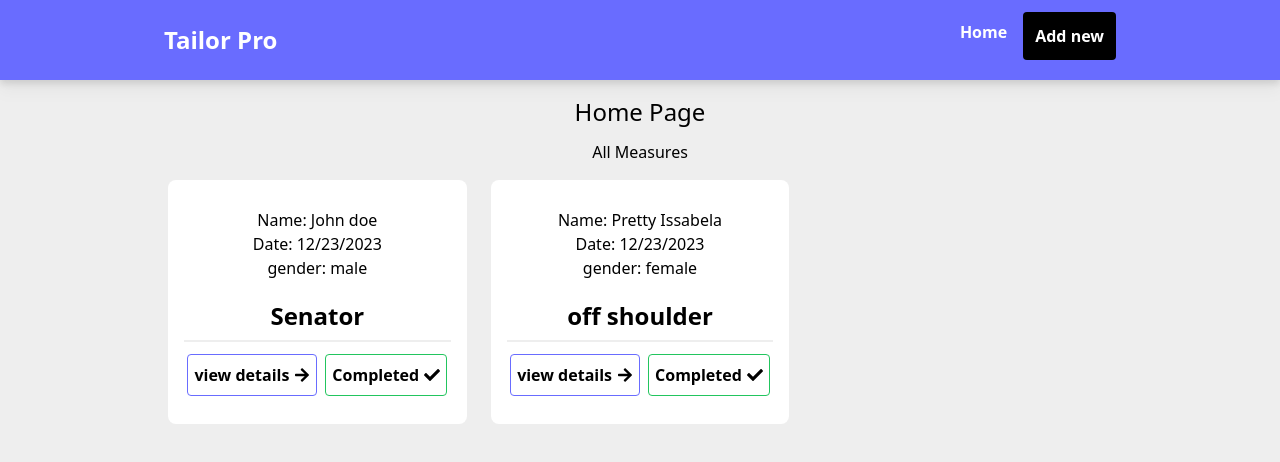
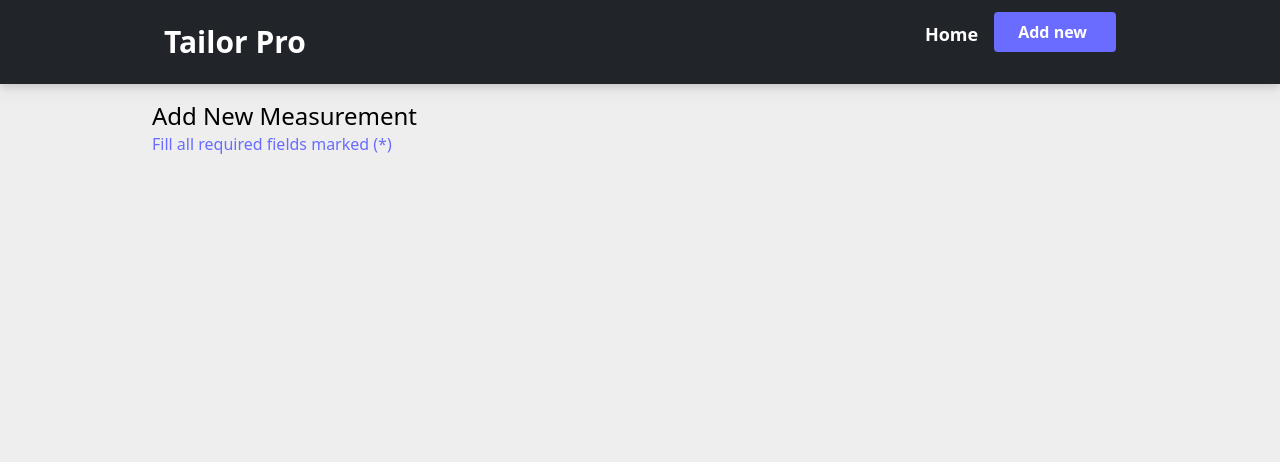
Before and after one commit to DevOlaMicheal/tailwind_concepts, a React (Vite) app: page /create in a window 1280 px wide. Shown: the top 462 px of the page. Built offline with nearby package versions, Linux system fonts and the light colour scheme; data requests are answered from the project's data file.

Commit message:
added create page and react router 5

```diff
--- a/package.json
+++ b/package.json
@@ -11,7 +11,8 @@
   "dependencies": {
     "react": "^18.2.0",
     "react-dom": "^18.2.0",
-    "react-icons": "^4.7.1"
+    "react-icons": "^4.7.1",
+    "react-router-dom": "^5.3.4"
   },
   "devDependencies": {
     "@types/react": "^18.0.27",
--- a/src/App.jsx
+++ b/src/App.jsx
@@ -1,19 +1,30 @@
-import { useState } from 'react'
-import reactLogo from './assets/react.svg'
-import './App.css'
-import Nav from './components/Nav'
-import Home from './components/Home'
+import { useState } from "react";
+import reactLogo from "./assets/react.svg";
+import "./App.css";
+import Nav from "./components/Nav";
+import Home from "./components/Home";
+import { BrowserRouter as Router, Switch, Route } from "react-router-dom";
+import Create from "./components/Create";
 
 function App() {
-  const [count, setCount] = useState(0)
+  const [count, setCount] = useState(0);
 
   return (
-    <div className="App bg-whitee">
+    <Router>
+      <div className="App bg-whitee">
         <Nav />
-        <Home />
+        <Switch>
+          <Route exact path="/">
+            <Home />
+          </Route>
 
-    </div>
-  )
+          <Route exact path="/create">
+            <Create />
+          </Route>
+        </Switch>
+      </div>
+    </Router>
+  );
 }
 
-export default App
+export default App;
--- /dev/null
+++ b/src/components/Create.jsx
@@ -0,0 +1,11 @@
+import React from 'react'
+
+export default function Create() {
+  return (
+    <div className='py-3 container mx-auto'>
+      <h1 className="text-2xl">Add New Measurement</h1>
+    <span className='text-altlearn'>Fill all required fields marked (*)</span>
+
+    </div>
+  )
+}
--- a/src/components/Home.jsx
+++ b/src/components/Home.jsx
@@ -2,29 +2,11 @@ import React, { useState, useEffect } from "react";
 import reactLogo from "../assets/react.svg";
 import "./MeasurementList";
 import MeasureList from "./MeasurementList";
+import useFetch from "../useFetch";
 
 export default function Home() {
-  const [Measurements, setMeasurements] = useState(null);
-  const [Pending, setPending] = useState(true);
-  const [error, setError] = useState(null);
 
-  useEffect(() => {
-    fetch("http://localhost:8000/Measurements")
-      .then((res) => {
-        if (!res.ok) {
-          throw Error("Could not fetch data, try again");
-        }
-        return res.json();
-      })
-      .then((data) => {
-        setMeasurements(data);
-        setPending(false);
-      })
-      .catch((err) => {
-        setPending(false);
-        setError(err.message);
-      });
-  }, []);
+  const { data: Measurements, Pending, error } = useFetch('http://localhost:8000/Measurements')
 
   return (
     <div className="container mx-auto py-3 top-0">
--- a/src/components/Nav.jsx
+++ b/src/components/Nav.jsx
@@ -1,5 +1,6 @@
 import React from "react";
 import { useState } from "react";
+import { Link } from "react-router-dom";
 
 export default function Nav() {
   const [Title, setTitle] = useState("Tailor Pro");
@@ -7,23 +8,22 @@ export default function Nav() {
     setTitle("Tailors Hub");
   };
   return (
-    <div className="sticky top-0 drop-shadow-lg shadow-red bg-altlearn text-white">
+    <div className="sticky top-0 drop-shadow-lg shadow-red bg-[#212529] text-white">
       <nav className="container mx-auto font-semibold">
         <div className="flex flex-row justify-between p-2">
-          <div className="py-2 text-1xl md:text-2xl">{Title}</div>
+          <div className="py-2 text-2xl md:text-3xl">{Title}</div>
 
           <div className="flex flex-row space-x-3">
-            <a href="#" className="text-md py-1">
+            <Link to="/" className="text-lg py-[8px]">
               Home
-            </a>
+            </Link>
+      <div className="">
+      <Link to="/create" className="flex border-[1px] border-none text-center  px-4 font-semiold rounded py-[8px] bg-altlearn text-white">
+              <span className="mr-[5px]">Add new</span>
 
-            <a
-              href="#"
-              className="bg-black text-white py-2 px-2 rounded max-h-6"
-              onClick={handleClick}
-            >
-              Add new
-            </a>
+            </Link>
+      </div>
+
           </div>
         </div>
       </nav>
--- /dev/null
+++ b/src/useFetch.jsx
@@ -0,0 +1,28 @@
+import { useEffect, useState } from 'react'
+
+export default function useFetch(url) {
+    const [data, setData] = useState(null);
+    const [Pending, setPending] = useState(true);
+    const [error, setError] = useState(null);
+
+    useEffect(() => {
+      fetch(url)
+        .then((res) => {
+          if (!res.ok) {
+            throw Error("Could not fetch data, try again");
+          }
+          return res.json();
+        })
+        .then((data) => {
+          setData(data);
+          setPending(false);
+          setError(null)
+        })
+        .catch((err) => {
+          setPending(false);
+          setError(err.message);
+        });
+    }, [url]);
+
+    return { data, Pending, error}
+}
```
Also changed, not shown: 1 other file (tests, documents, lock files or other folders).
